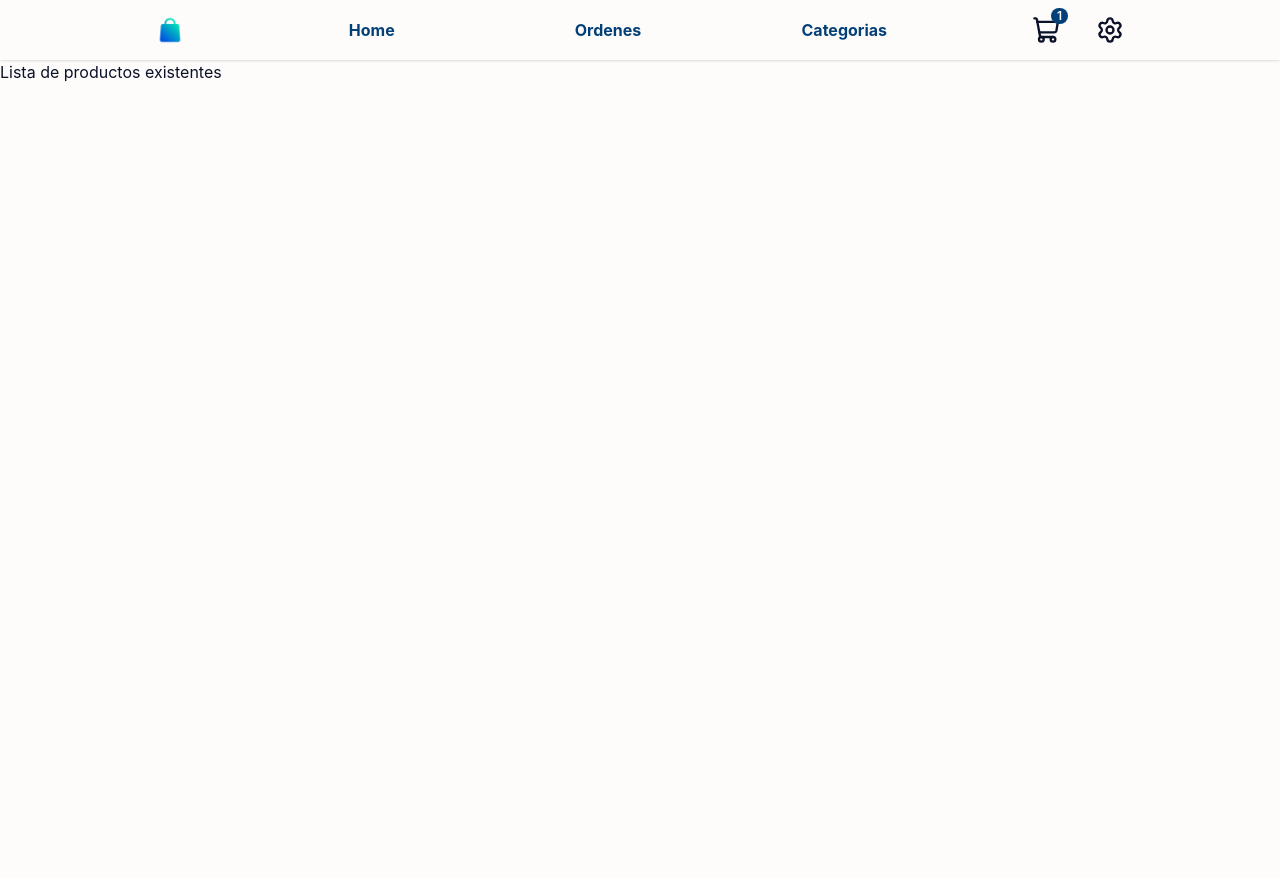
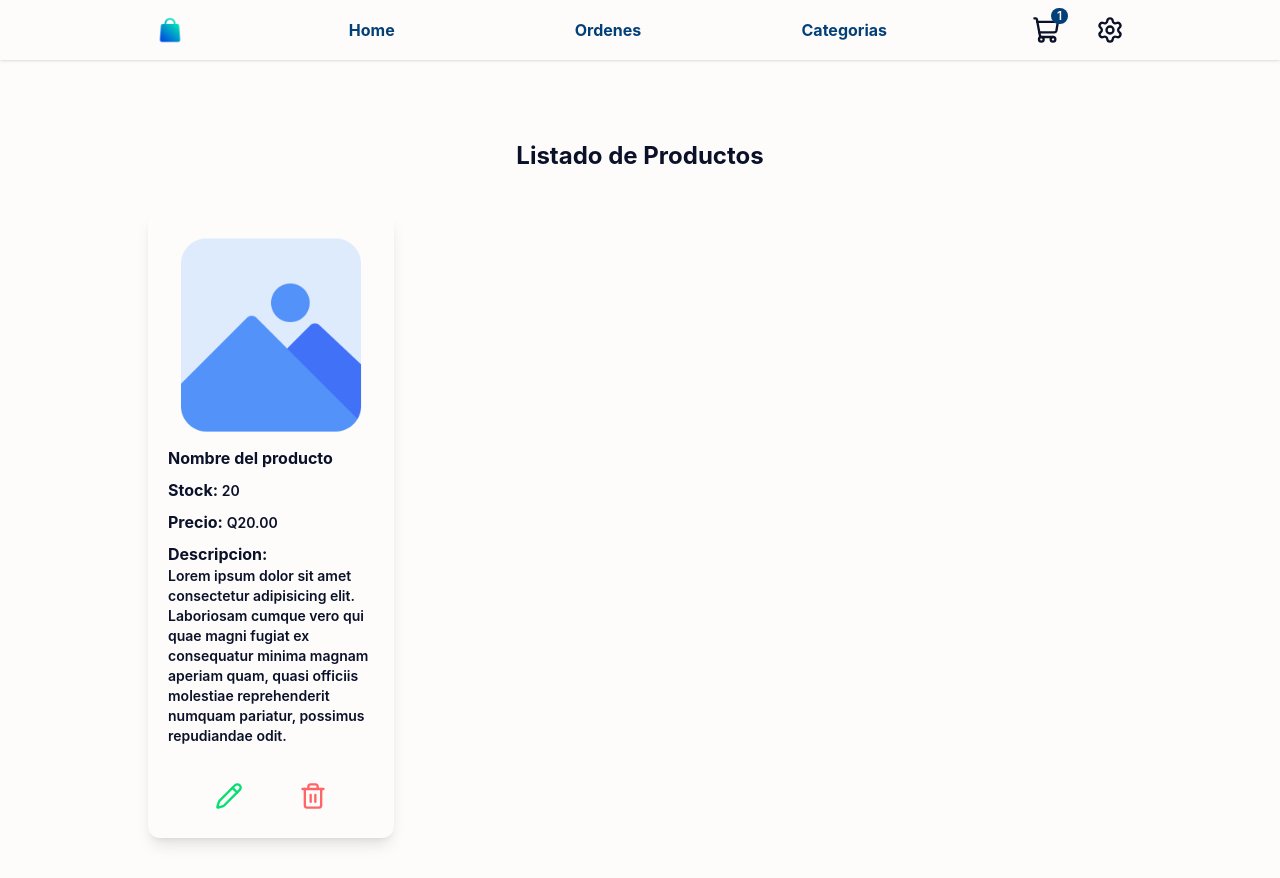
Before and after one commit to mcr99/Online-Store, a React (Vite) app: page /products in a window 1280 px wide. Before the commit the page ends 800 px from the top, so only its background shows below. Built offline with nearby package versions, Linux system fonts and the light colour scheme.

Commit message:
adding design for some pages

```diff
--- a/src/pages/Categories.jsx
+++ b/src/pages/Categories.jsx
@@ -6,7 +6,8 @@ function Categories () {
                 <section className="flex flex-col gap-5">
                     <h2>Nombre de la Categoria</h2>
                     <div className="grid grid-cols-1 sm:grid-cols-2 gap-5">
-                        <article className="bg-secondary flex flex-col items-center justify-center rounded-xl shadow p-5 gap-2">
+                        <article className=" flex flex-col items-center justify-center rounded-xl shadow p-5 gap-2 relative">
+                            <p className="absolute top-6 right-6 bg-background text-green-600 rounded-2xl p-1 border-2 text-sm font-bold">Disponible</p>
                             <img src="photo.png" alt="photo"  className="rounded-xl"/>
                             <h3 className="w-full text-start font-bold">Nombre del producto</h3>
                             <p className="w-full text-end font-semibold text-sm">Q20.00</p>
--- a/src/pages/Home.jsx
+++ b/src/pages/Home.jsx
@@ -1,7 +1,7 @@
 function Home () {
     return(
-        <main className="px-5 xl:mx-[10%] my-10">
-            <p>Pagina principal que todos tienen acceso</p>
+        <main className="px-5 xl:mx-[10%] my-10 flex flex-col items-center justify-center">
+            <img src="photo.png" alt="photo" />
         </main>
     )
 }
--- a/src/pages/Orders.jsx
+++ b/src/pages/Orders.jsx
@@ -1,8 +1,19 @@
 function Orders () {
     return(
-        <>
-        <p>Mostrar ordenes puestas por usuarios </p>
-        </>
+        <main className="px-5 xl:mx-[10%] my-10 flex flex-col items-center justify-center">
+            <h1 className="font-bold text-2xl">Tus Ordenes</h1>
+            <section className="grid grid-cols-1 sm:grid-cols-2 lg:grid-cols-3 xl:grid-cols-4 2xl:grid-cols-5 gap-5">
+                <article className="shadow-lg rounded-lg p-5 flex flex-col ">
+                    <div className="flex justify-between mb-5">
+                        <p className="font-bold text-lg ">Orden #<span>10</span></p>
+                        <p className="font-bold text-xs border-2 p-1 rounded-2xl text-red-700">Pendiente</p>
+                    </div>
+                    <p><span className="font-bold">Entregar a: </span><span className="font-semibold text-sm">Nombre Persona</span></p>
+                    <p><span className="font-bold">Direccion: </span><span className="font-semibold text-sm">Direccion</span></p>
+                    <p><span className="font-bold">Total: </span><span className="font-semibold text-sm">Q50.00</span></p>
+                </article>
+            </section>
+        </main>
     )
 }
 
--- a/src/pages/ProductDetails.jsx
+++ b/src/pages/ProductDetails.jsx
@@ -1,8 +1,21 @@
 function ProductDetails () {
     return (
-        <>
-        <p>Detalles de productos individuales</p>
-        </>
+        <main className="px-5 xl:mx-[10%] my-10 flex flex-col items-center justify-center">
+            <section>
+                <article className=" p-5 grid grid-cols-1 sm:grid-cols-2 items-center justify-center">
+                    <img src="photo.png" alt="photo" />
+                    <div className="sm:p-10 font-semibold flex flex-col sm:gap-5">
+                        <h1>Nombre del producto</h1>
+                        <p>Precio: <span>Q100.00</span></p>
+                        <p>No Disponible</p>
+                    </div>
+                </article>
+                <article className="p-5 flex flex-col gap-5">
+                    <p className="font-bold">Descripcion:</p>
+                    <p>Lorem ipsum dolor sit, amet consectetur adipisicing elit. Nihil laudantium error quaerat consectetur qui quidem facilis doloribus dicta, nobis eveniet consequuntur illum praesentium iure rerum deleniti. Commodi, soluta atque? Nostrum!</p>
+                </article>
+            </section>
+        </main>
     )
 }
 
--- a/src/pages/Products.jsx
+++ b/src/pages/Products.jsx
@@ -1,8 +1,30 @@
+import { Pencil, Trash } from "lucide-react"
+
 function Products () {
     return(
-        <>
-        <p>Lista de productos existentes</p>
-        </>
+        <main className="px-5 xl:mx-[10%] my-10 flex flex-col items-center justify-center">
+            <h1 className="font-bold text-2xl my-10">Listado de Productos</h1>
+            <section className="grid grid-cols-1 sm:grid-cols-2 lg:grid-cols-3 xl:grid-cols-4 2xl:grid-cols-5">
+                <article className="rounded-xl shadow-lg p-5 flex flex-col gap-2">
+                    <img src="photo.png" alt="photo" />
+                    <h2 className="font-bold">Nombre del producto</h2>
+                    <p><span className="font-bold">Stock: </span><span className="font-semibold text-sm">20</span></p>
+                    <p><span className="font-bold">Precio: </span><span className="font-semibold text-sm">Q20.00</span></p>
+                    <div>
+                        <p className="font-bold">Descripcion:</p>
+                        <p className="font-semibold text-sm">Lorem ipsum dolor sit amet consectetur adipisicing elit. Laboriosam cumque vero qui quae magni fugiat ex consequatur minima magnam aperiam quam, quasi officiis molestiae reprehenderit numquam pariatur, possimus repudiandae odit.</p>
+                    </div>
+                    <div className="flex justify-evenly mt-5">
+                        <button>
+                            <Pencil className="text-green-400 w-11 h-11 p-2"/>
+                        </button>
+                        <button>
+                            <Trash className="text-red-400 w-11 h-11 p-2"/>
+                        </button>
+                    </div>
+                </article>
+            </section>
+        </main>
     )
 }
 
--- a/src/pages/Users.jsx
+++ b/src/pages/Users.jsx
@@ -1,8 +1,26 @@
+import { Pencil, Trash } from "lucide-react"
+
 function Users () {
     return(
-        <>
-        <p>Lista de usuarios</p>
-        </>
+        <main className="px-5 xl:mx-[10%] my-10 flex flex-col items-center justify-center">
+            <h1 className="font-bold text-2xl my-10">Listado de Usuarios</h1>
+            <section className="grid grid-cols-1 sm:grid-cols-2 lg:grid-cols-3 xl:grid-cols-4 2xl:grid-cols-5 gap-5">
+                <article className="rounded-xl shadow-lg p-5 flex flex-col gap-2">
+                    <h2 className="font-bold">Nombre del Usuario</h2>
+                    <p><span className="font-bold">Direccion: </span><span className="font-semibold text-sm">Direccion del usuario</span></p>
+                    <p><span className="font-bold">Correo: </span><span className="font-semibold text-sm">correo@correo.com</span></p>
+                    <p><span className="font-bold">Telefono: </span><span className="font-semibold text-sm">555-554-5555</span></p>
+                    <div className="flex justify-evenly mt-5">
+                        <button>
+                            <Pencil className="text-green-400 w-11 h-11 p-2"/>
+                        </button>
+                        <button>
+                            <Trash className="text-red-400 w-11 h-11 p-2"/>
+                        </button>
+                    </div>
+                </article>
+            </section>
+        </main>
     )
 }
 
```
